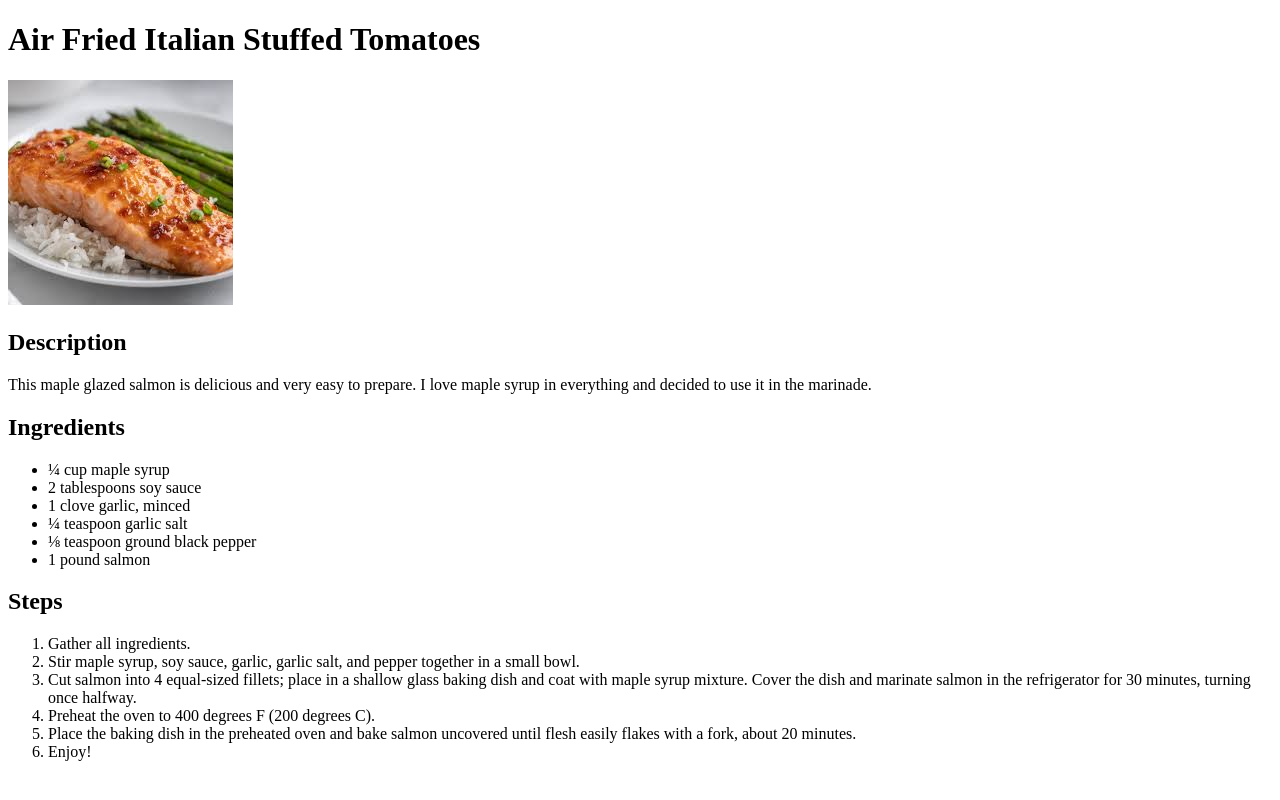
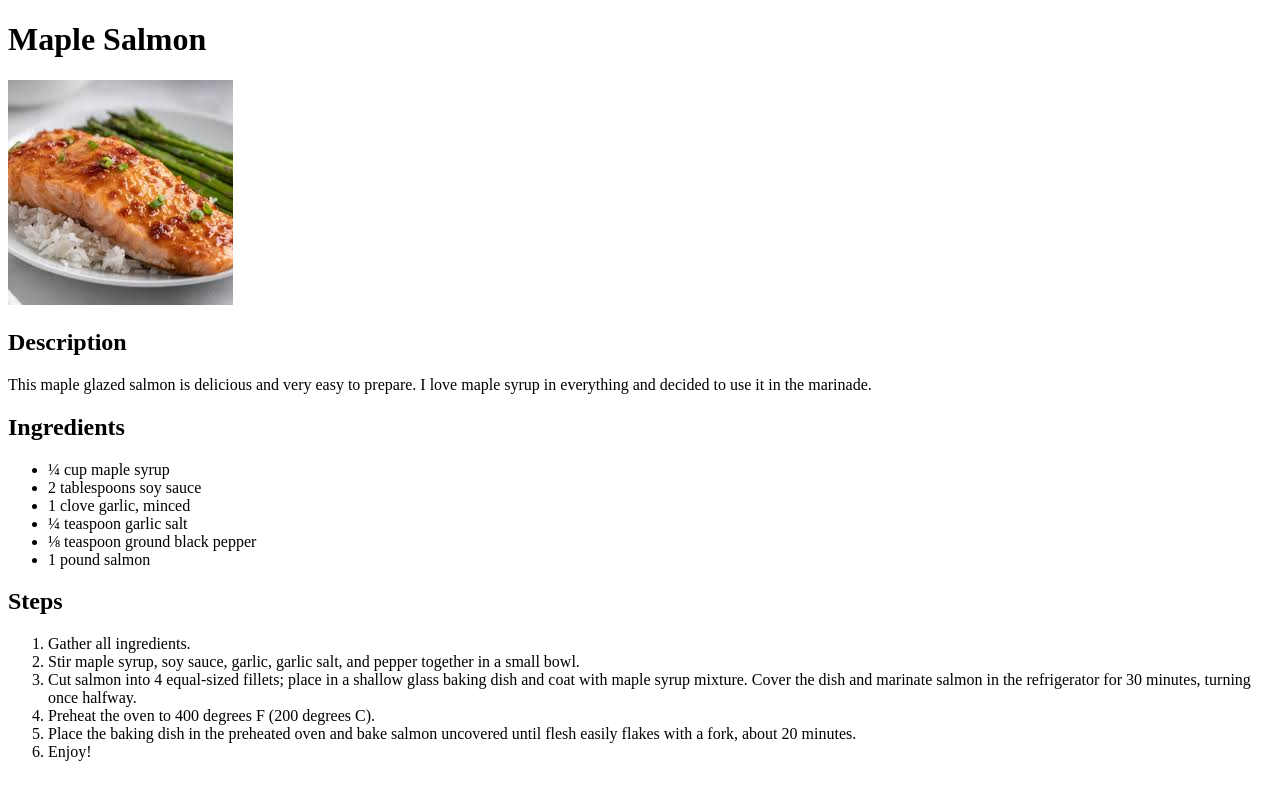
Before and after one commit to AaronArndt/odin-recipes, a plain HTML site: page recipes/maple-salmon.html in a window 1280 px wide. Drawn offline with Linux system fonts and the light colour scheme.

Commit message:
updated maple salmon header

```diff
--- a/recipes/maple-salmon.html
+++ b/recipes/maple-salmon.html
@@ -6,7 +6,7 @@
     <title>Maple Salmon</title>
 </head>
 <body>
-    <h1>Air Fried Italian Stuffed Tomatoes</h1>
+    <h1>Maple Salmon</h1>
     <img src="../images/maple-salmon.jpeg" alt="Salmon on a bed of green beans and rice">
     <h2>Description</h2>
     <p>This maple glazed salmon is delicious and very easy to prepare. I love maple syrup in everything and decided to use it in the marinade. </p>
```
